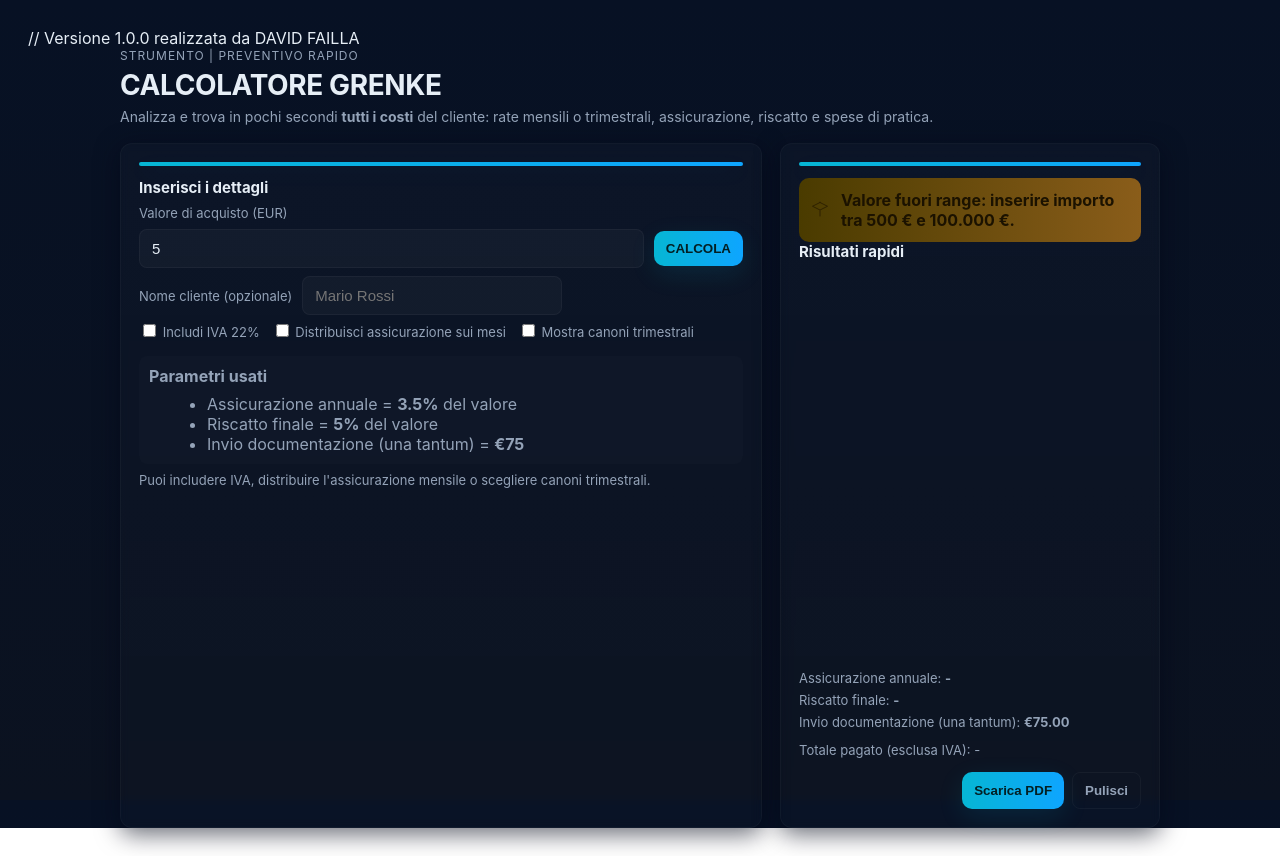
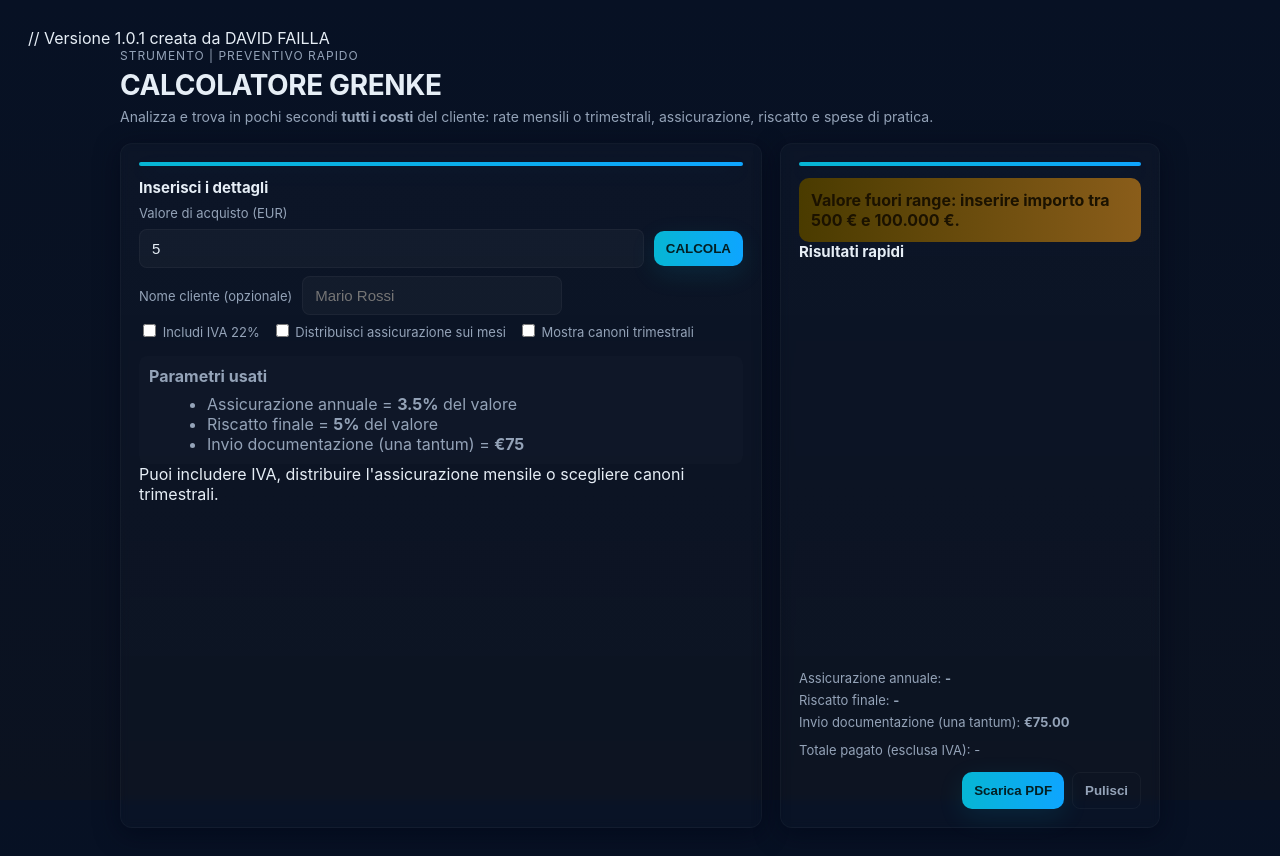
Before and after one commit to Seemax-Display/calcolatore-grenke, a plain HTML site: page index.html in a window 1280 px wide. Both pictures are taken after typing "5" into the empty fields and a click on the button "CALCOLA". Before the commit the page ends 828 px from the top, so only its background shows below. Drawn offline with nearby package versions, Linux system fonts and the light colour scheme.

Commit message:
Add files via upload

```diff
--- a/index.html
+++ b/index.html
@@ -1,14 +1,11 @@
-// Versione 1.0.0 realizzata da DAVID FAILLA
+// Versione 1.0.1 creata da DAVID FAILLA
 <!DOCTYPE html>
 <html lang="it">
 <head>
 <meta charset="utf-8" />
 <meta name="viewport" content="width=device-width, initial-scale=1" />
 <title>Calcolatore Grenke — Preventivo</title>
-
-  <!-- jsPDF for PDF generation -->
 <script src="https://cdnjs.cloudflare.com/ajax/libs/jspdf/2.5.1/jspdf.umd.min.js"></script>
-
 <style>
 :root{
   --bg-0: #071124;
@@ -27,28 +24,16 @@
   font-family: Inter, Roboto, system-ui, -apple-system, "Helvetica Neue", Arial;
   background: linear-gradient(180deg, var(--bg-0) 0%, var(--bg-1) 100%);
   color: var(--text);
-      -webkit-font-smoothing:antialiased;
-      -moz-osx-font-smoothing:grayscale;
   padding:28px;
-      box-sizing:border-box;
 }
-
 .wrap{max-width:1040px;margin:0 auto}
-
-    .hero{
-      display:flex;
-      align-items:center;
-      gap:18px;
-      margin-bottom:18px;
-    }
+.hero{display:flex;align-items:center;gap:18px;margin-bottom:18px}
 .hero-left{flex:1}
 .kicker{font-size:12px;color:var(--muted);text-transform:uppercase;letter-spacing:1px;margin-bottom:8px}
 h1{margin:0;font-size:28px;line-height:1.05;letter-spacing:-0.4px}
 .subtitle{margin-top:8px;color:var(--muted);font-size:14px;max-width:820px}
-
 .grid{display:grid;grid-template-columns:1fr 380px;gap:18px}
 @media(max-width:920px){ .grid{grid-template-columns:1fr} .hero{flex-direction:column;align-items:flex-start} }
-
 .card{
   background: linear-gradient(180deg, rgba(255,255,255,0.02), rgba(255,255,255,0.01));
   border-radius:12px;
@@ -59,7 +44,6 @@
 }
 .card h2{margin:0 0 8px 0;font-size:15px;color:var(--text)}
 label{display:block;font-size:13px;color:var(--muted);margin-bottom:8px}
-
 .field-row{display:flex;gap:10px;align-items:center}
 input[type="number"], input[type="text"]{
   width:100%;
@@ -70,65 +54,30 @@
   color:var(--text);
   font-size:15px;
   outline:none;
-      transition:box-shadow .18s, transform .08s;
 }
 input[type="text"]{max-width:260px}
-    input[type="number"]:focus, input[type="text"]:focus{
-      box-shadow: 0 6px 18px rgba(6,182,212,0.08);
-      transform: translateY(-1px);
-      border-color: rgba(14,165,255,0.14);
-    }
-
 .btn{
-      display:inline-flex;
-      align-items:center;
-      gap:8px;
-      padding:10px 12px;
-      border-radius:10px;
+  display:inline-flex;align-items:center;gap:8px;
+  padding:10px 12px;border-radius:10px;
   background:linear-gradient(90deg,var(--accent-start),var(--accent-end));
-      color:#032024;
-      font-weight:700;
-      border:none;
-      cursor:pointer;
-      box-shadow: 0 8px 26px rgba(6,182,212,0.12);
-      transition:transform .14s ease, box-shadow .14s;
+  color:#032024;font-weight:700;border:none;
+  cursor:pointer;box-shadow: 0 8px 26px rgba(6,182,212,0.12);
 }
 .btn:hover{ transform:translateY(-3px); box-shadow:0 16px 40px rgba(6,182,212,0.16); }
-    .btn.ghost{
-      background:transparent;color:var(--muted);border:1px solid rgba(255,255,255,0.04);
-      box-shadow:none;font-weight:600;
-    }
-
+.btn.ghost{background:transparent;color:var(--muted);border:1px solid rgba(255,255,255,0.04);box-shadow:none;font-weight:600;}
 .results{display:grid;gap:10px;margin-top:12px}
-    .result-row{
-      display:flex;align-items:center;justify-content:space-between;
-      padding:12px;border-radius:10px;
-      background: linear-gradient(180deg, rgba(255,255,255,0.01), rgba(255,255,255,0.02));
-      border:1px solid rgba(255,255,255,0.02);
-      opacity:0; transform:translateY(6px); transition:opacity .28s ease, transform .28s ease;
-    }
+.result-row{display:flex;align-items:center;justify-content:space-between;padding:12px;border-radius:10px;background: linear-gradient(180deg, rgba(255,255,255,0.01), rgba(255,255,255,0.02));border:1px solid rgba(255,255,255,0.02);opacity:0;transform:translateY(6px);transition:opacity .28s ease, transform .28s ease;}
 .result-row.visible{opacity:1; transform:translateY(0)}
 .result-row .left{display:flex;flex-direction:column}
 .result-row .small{font-size:13px;color:var(--muted)}
 .result-row .big{font-weight:800;font-size:18px;color:var(--text);margin-top:6px}
-
 .meta{font-size:13px;color:var(--muted);margin-top:10px}
 .footer{margin-top:12px;font-size:13px;color:var(--muted)}
 .note{margin-top:10px;padding:10px;border-radius:8px;background:rgba(255,255,255,0.01);color:var(--muted)}
-
-    .banner{
-      margin-top:12px;padding:12px;border-radius:10px;background:linear-gradient(90deg,#4a3b00,#8a5d1a);
-      color:#1b1200;font-weight:700;display:flex;gap:12px;align-items:center;
-    }
-    .muted-info{color:var(--muted);font-size:13px;margin-top:8px}
-
+.banner{margin-top:12px;padding:12px;border-radius:10px;background:linear-gradient(90deg,#4a3b00,#8a5d1a);color:#1b1200;font-weight:700;display:flex;gap:12px;align-items:center;}
 .row{display:flex;gap:10px;align-items:center}
 .spacer{height:6px}
-    .card::before{
-      content:"";display:block;height:4px;border-radius:6px;margin-bottom:12px;
-      background:linear-gradient(90deg,var(--accent-start),var(--accent-end));
-      box-shadow:0 6px 20px rgba(14,165,255,0.08);
-    }
+.card::before{content:"";display:block;height:4px;border-radius:6px;margin-bottom:12px;background:linear-gradient(90deg,var(--accent-start),var(--accent-end));box-shadow:0 6px 20px rgba(14,165,255,0.08);}
 </style>
 </head>
 <body>
@@ -142,28 +91,23 @@
 </div>
 
 <div class="grid">
-      <div class="card" aria-labelledby="input-card">
-        <h2 id="input-card">Inserisci i dettagli</h2>
-
+<div class="card">
+<h2>Inserisci i dettagli</h2>
 <label for="value">Valore di acquisto (EUR)</label>
 <div class="field-row" style="margin-bottom:8px">
 <input id="value" type="number" min="500" max="100000" step="0.01" placeholder="Es. 3.599,00">
 <button id="calcBtn" class="btn" type="button" title="Calcola">CALCOLA</button>
 </div>
-
 <div class="row" style="margin-top:6px">
 <label for="cliente" style="margin:0">Nome cliente (opzionale)</label>
 <input id="cliente" type="text" placeholder="Mario Rossi">
 </div>
-
 <div class="row" style="margin-top:6px;gap:12px">
 <label style="margin:0"><input type="checkbox" id="ivaCheck"> Includi IVA 22%</label>
 <label style="margin:0"><input type="checkbox" id="assicurCheck"> Distribuisci assicurazione sui mesi</label>
 <label style="margin:0"><input type="checkbox" id="trimestraleCheck"> Mostra canoni trimestrali</label>
 </div>
-
 <div class="spacer"></div>
-
 <div class="note">
 <strong>Parametri usati</strong>
 <ul style="margin:8px 0 0 18px;color:var(--muted)">
@@ -172,13 +116,11 @@
 <li>Invio documentazione (una tantum) = <strong>€75</strong></li>
 </ul>
 </div>
-
 <div class="muted-info">Puoi includere IVA, distribuire l'assicurazione mensile o scegliere canoni trimestrali.</div>
 </div>
 
 <div class="card" id="outCard" aria-live="polite">
 <h2>Risultati rapidi</h2>
-
 <div class="results" id="results">
 <div class="result-row" id="row24"><div class="left"><div class="small">24 mesi</div><div class="big" id="r24">-</div></div><div class="small" id="p24">&nbsp;</div></div>
 <div class="result-row" id="row30"><div class="left"><div class="small">30 mesi</div><div class="big" id="r30">-</div></div><div class="small" id="p30">&nbsp;</div></div>
@@ -186,15 +128,12 @@
 <div class="result-row" id="row48"><div class="left"><div class="small">48 mesi</div><div class="big" id="r48">-</div></div><div class="small" id="p48">&nbsp;</div></div>
 <div class="result-row" id="row60"><div class="left"><div class="small">60 mesi</div><div class="big" id="r60">-</div></div><div class="small" id="p60">&nbsp;</div></div>
 </div>
-
 <div class="meta" style="margin-top:12px">
 <div>Assicurazione annuale: <strong id="insurance">-</strong></div>
 <div style="margin-top:6px">Riscatto finale: <strong id="riscatto">-</strong></div>
 <div style="margin-top:6px">Invio documentazione (una tantum): <strong>€75.00</strong></div>
 </div>
-
 <div class="footer" id="extra">Totale pagato (esclusa IVA): -</div>
-
 <div style="margin-top:14px;display:flex;gap:8px;flex-wrap:wrap;justify-content:flex-end">
 <button id="pdfBtn" class="btn">Scarica PDF</button>
 <button id="resetBtn" class="btn ghost" style="border-radius:8px">Pulisci</button>
@@ -204,78 +143,36 @@
 </div>
 
 <script>
-    const tableMensile = [
-      {min:500, max:2500, rates:{24:5.022,30:4.02,36:3.586,48:2.992,60:2.574}},
-      {min:2501, max:5000, rates:{24:5.018,30:4.002,36:3.491,48:2.66,60:2.216}},
-      {min:5001, max:12000, rates:{24:4.972,30:3.969,36:3.422,48:2.632,60:2.178}},
-      {min:12001, max:25000, rates:{24:4.964,30:3.944,36:3.398,48:2.599,60:2.147}},
-      {min:25001, max:50000, rates:{24:4.886,30:3.925,36:3.359,48:2.597,60:2.113}},
-      {min:50001, max:100000, rates:{24:4.823,30:3.881,36:3.355,48:2.595,60:2.051}}
-    ];
-
-    const tableTrimestrale = [
-      {min:500, max:2500, rates:{24:4.782,30:3.83,36:3.416,48:2.85,60:2.452}},
-      {min:2501, max:5000, rates:{24:4.779,30:3.811,36:3.325,48:2.535,60:2.11}},
-      {min:5001, max:12000, rates:{24:4.735,30:3.78,36:3.259,48:2.507,60:2.074}},
-      {min:12001, max:25000, rates:{24:4.728,30:3.756,36:3.236,48:2.475,60:2.045}},
-      {min:25001, max:50000, rates:{24:4.653,30:3.738,36:3.199,48:2.473,60:2.012}},
-      {min:50001, max:100000, rates:{24:4.593,30:3.696,36:3.195,48:2.471,60:2.953}}
-    ];
-
-    const INSURANCE_PERC = 3.5;
-    const RISCATTO_PERC = 5;
-    const DOC_FEE = 75.0;
-    const IVA_PERC = 22;
-
-    const input = document.getElementById('value');
-    const clienteInput = document.getElementById('cliente');
-    const calcBtn = document.getElementById('calcBtn');
-    const pdfBtn = document.getElementById('pdfBtn');
-    const resetBtn = document.getElementById('resetBtn');
-    const ivaCheck = document.getElementById('ivaCheck');
-    const assicurCheck = document.getElementById('assicurCheck');
-    const trimestraleCheck = document.getElementById('trimestraleCheck');
-
-    const outEls = {'24':document.getElementById('r24'),'30':document.getElementById('r30'),'36':document.getElementById('r36'),'48':document.getElementById('r48'),'60':document.getElementById('r60')};
-    const percEls = {'24':document.getElementById('p24'),'30':document.getElementById('p30'),'36':document.getElementById('p36'),'48':document.getElementById('p48'),'60':document.getElementById('p60')};
-    const resultRows = {'24':document.getElementById('row24'),'30':document.getElementById('row30'),'36':document.getElementById('row36'),'48':document.getElementById('row48'),'60':document.getElementById('row60')};
-    const insEl = document.getElementById('insurance');
-    const riscEl = document.getElementById('riscatto');
-    const extra = document.getElementById('extra');
-    let ultimoCalcolo = null;
-    let bannerEl = null;
-
-    function findBracket(value, table){return table.find(b => value>=b.min && value<=b.max)||null;}
+const tableMensile=[{min:500,max:2500,rates:{24:5.022,30:4.02,36:3.586,48:2.992,60:2.574}},{min:2501,max:5000,rates:{24:5.018,30:4.002,36:3.491,48:2.66,60:2.216}},{min:5001,max:12000,rates:{24:4.972,30:3.969,36:3.422,48:2.632,60:2.178}},{min:12001,max:25000,rates:{24:4.964,30:3.944,36:3.398,48:2.599,60:2.147}},{min:25001,max:50000,rates:{24:4.886,30:3.925,36:3.359,48:2.597,60:2.113}},{min:50001,max:100000,rates:{24:4.823,30:3.881,36:3.355,48:2.595,60:2.051}}];
+const tableTrimestrale=[{min:500,max:2500,rates:{24:4.782,30:3.83,36:3.416,48:2.85,60:2.452}},{min:2501,max:5000,rates:{24:4.779,30:3.811,36:3.325,48:2.535,60:2.11}},{min:5001,max:12000,rates:{24:4.735,30:3.78,36:3.259,48:2.507,60:2.074}},{min:12001,max:25000,rates:{24:4.728,30:3.756,36:3.236,48:2.475,60:2.045}},{min:25001,max:50000,rates:{24:4.653,30:3.738,36:3.199,48:2.473,60:2.012}},{min:50001,max:100000,rates:{24:4.593,30:3.696,36:3.195,48:2.471,60:2.953}}];
+const INSURANCE_PERC=3.5,RISCATTO_PERC=5,DOC_FEE=75.0,IVA_PERC=22;
+const input=document.getElementById('value'),clienteInput=document.getElementById('cliente'),calcBtn=document.getElementById('calcBtn'),pdfBtn=document.getElementById('pdfBtn'),resetBtn=document.getElementById('resetBtn'),ivaCheck=document.getElementById('ivaCheck'),assicurCheck=document.getElementById('assicurCheck'),trimestraleCheck=document.getElementById('trimestraleCheck');
+const outEls={'24':document.getElementById('r24'),'30':document.getElementById('r30'),'36':document.getElementById('r36'),'48':document.getElementById('r48'),'60':document.getElementById('r60')};
+const percEls={'24':document.getElementById('p24'),'30':document.getElementById('p30'),'36':document.getElementById('p36'),'48':document.getElementById('p48'),'60':document.getElementById('p60')};
+const resultRows={'24':document.getElementById('row24'),'30':document.getElementById('row30'),'36':document.getElementById('row36'),'48':document.getElementById('row48'),'60':document.getElementById('row60')};
+const insEl=document.getElementById('insurance'),riscEl=document.getElementById('riscatto'),extra=document.getElementById('extra');
+let ultimoCalcolo=null,bannerEl=null;
+function findBracket(value,table){return table.find(b=>value>=b.min&&value<=b.max)||null;}
 function fmt(n){if(n===null||n===undefined)return '-'; const num=Number(n);if(Number.isNaN(num))return '-';return num.toLocaleString('it-IT',{minimumFractionDigits:2,maximumFractionDigits:2});}
 function showRow(rowKey){const el=resultRows[rowKey];if(!el)return;requestAnimationFrame(()=>el.classList.add('visible'));}
 function hideAllRows(){Object.values(resultRows).forEach(r=>r.classList.remove('visible'));}
-    function showBanner(text){removeBanner();const card=document.getElementById('outCard');bannerEl=document.createElement('div');bannerEl.className='banner';bannerEl.innerHTML=`<svg width="18" height="18" viewBox="0 0 24 24" fill="none" style="flex-shrink:0"><path d="M12 2L2 7l10 5 10-5-10-5zm0 11v7" stroke="#2b1f00" stroke-width="1.2" stroke-linecap="round" stroke-linejoin="round"/></svg><div>${text}</div>`;card.insertBefore(bannerEl, card.firstChild.nextSibling);}
+function showBanner(text){removeBanner();const card=document.getElementById('outCard');bannerEl=document.createElement('div');bannerEl.className='banner';bannerEl.innerHTML=`<div>${text}</div>`;card.insertBefore(bannerEl, card.firstChild.nextSibling);}
 function removeBanner(){if(bannerEl&&bannerEl.parentNode)bannerEl.parentNode.removeChild(bannerEl);bannerEl=null;}
 
 function update(){
   const val=parseFloat(input.value);
   if(!val||val<500||val>100000){
-        hideAllRows();
-        Object.keys(outEls).forEach(k=>outEls[k].textContent='-');
-        Object.keys(percEls).forEach(k=>percEls[k].textContent='');
-        insEl.textContent='-';
-        riscEl.textContent='-';
-        extra.textContent='Totale pagato (esclusa IVA): -';
-        ultimoCalcolo=null;
-        if(input.value&&(val<500||val>100000))showBanner('Valore fuori range: inserire importo tra 500 € e 100.000 €.');
-        else removeBanner();
+    hideAllRows();Object.keys(outEls).forEach(k=>outEls[k].textContent='-');Object.keys(percEls).forEach(k=>percEls[k].textContent='');insEl.textContent='-';riscEl.textContent='-';extra.textContent='Totale pagato (esclusa IVA): -';ultimoCalcolo=null;
+    if(input.value&&(val<500||val>100000))showBanner('Valore fuori range: inserire importo tra 500 € e 100.000 €.');else removeBanner();
     return;
   }
   removeBanner();
-      const table = trimestraleCheck.checked ? tableTrimestrale : tableMensile;
-      const bracket=findBracket(val, table);
+  const table=trimestraleCheck.checked?tableTrimestrale:tableMensile;
+  const bracket=findBracket(val,table);
   if(!bracket)return;
-
-      const months=[24,30,36,48,60];
-      const canoni={};
+  const months=[24,30,36,48,60]; const canoni={};
   const insuranceAnnual=(INSURANCE_PERC/100)*val;
   const riscatto=(RISCATTO_PERC/100)*val;
-
   months.forEach(m=>{
     let monthly=(bracket.rates[m]/100)*val;
     if(assicurCheck.checked) monthly+=(insuranceAnnual/12);
@@ -285,30 +182,22 @@
     canoni[m]=Number(monthly.toFixed(2));
     resultRows[m].style.background='linear-gradient(180deg, rgba(255,255,255,0.01), rgba(255,255,255,0.02))';
   });
-
-      // evidenzia migliore e peggiore
-      const vals=Object.values(canoni);
-      const minVal=Math.min(...vals);
-      const maxVal=Math.max(...vals);
+  const vals=Object.values(canoni); const minVal=Math.min(...vals); const maxVal=Math.max(...vals);
   Object.keys(canoni).forEach(k=>{
     if(canoni[k]===minVal) resultRows[k].style.background='linear-gradient(180deg, rgba(0,150,0,0.15), rgba(0,150,0,0.05))';
     if(canoni[k]===maxVal) resultRows[k].style.background='linear-gradient(180deg, rgba(255,255,0,0.15), rgba(255,255,0,0.05))';
   });
-
-      hideAllRows();
-      months.forEach((m,i)=>setTimeout(()=>showRow(String(m)),i*60));
-
+  hideAllRows(); months.forEach((m,i)=>setTimeout(()=>showRow(String(m)),i*60));
   insEl.textContent=fmt(insuranceAnnual)+' € (annuo)';
   riscEl.textContent=fmt(riscatto)+' €';
   const totale=months.reduce((sum,m)=>sum+canoni[m],0)+DOC_FEE;
   extra.textContent='Totale pagato (escluso IVA): '+fmt(totale)+' €';
-
-      ultimoCalcolo={val,bracket,canoni,insuranceAnnual,riscatto,mode:trimestraleCheck.checked ? 'trimestrale' : 'mensile'};
+  ultimoCalcolo={val,bracket,canoni,insuranceAnnual,riscatto,mode:trimestraleCheck.checked?'trimestrale':'mensile'};
 }
 
 function generatePDF(){
   if(!ultimoCalcolo){alert('Calcola prima i risultati!'); return;}
-      const {jsPDF} = window.jspdf;
+  const { jsPDF } = window.jspdf;
   const doc = new jsPDF();
   doc.setFontSize(16);
   doc.text('Preventivo Grenke',14,20);
@@ -317,10 +206,18 @@
   doc.text('Modalità: '+ultimoCalcolo.mode,14,36);
   let y=46;
   Object.keys(ultimoCalcolo.canoni).forEach(k=>{
-        doc.text(`${k} mesi: € ${fmt(ultimoCalcolo.canoni[k])} (${ultimoCalcolo.bracket.rates[k]}%)`,14,y);
+    const val=ultimoCalcolo.canoni[k];
+    const rate=ultimoCalcolo.bracket.rates[k];
+    const minVal=Math.min(...Object.values(ultimoCalcolo.canoni));
+    const maxVal=Math.max(...Object.values(ultimoCalcolo.canoni));
+    if(val===minVal) doc.setTextColor(0,150,0);
+    else if(val===maxVal) doc.setTextColor(255,180,0);
+    else doc.setTextColor(0,0,0);
+    doc.text(`${k} mesi: € ${fmt(val)} (${rate}%)`,14,y);
     y+=8;
   });
   y+=6;
+  doc.setTextColor(0,0,0);
   doc.text('Assicurazione annuale: € '+fmt(ultimoCalcolo.insuranceAnnual),14,y); y+=6;
   doc.text('Riscatto finale: € '+fmt(ultimoCalcolo.riscatto),14,y); y+=6;
   doc.text('Invio documentazione: € '+DOC_FEE,14,y); y+=8;
```
Lines whose indentation alone changed are shown as unchanged.
